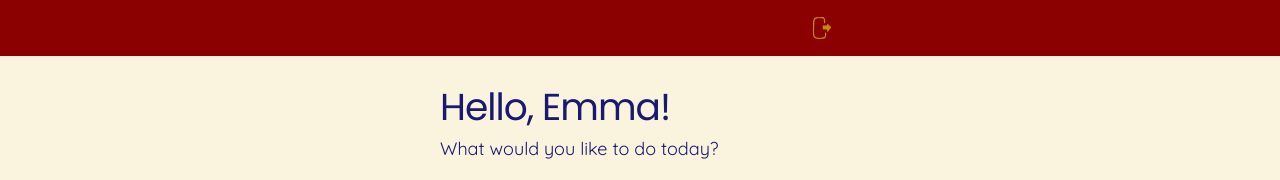
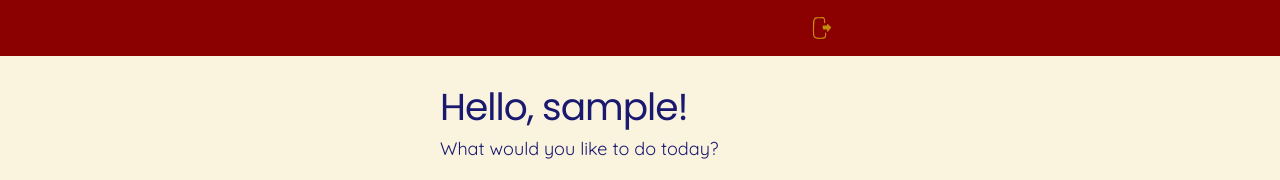
Before and after one commit to AndreaRene/Wishly, a React (Vite) app in the folder frontend/: page /dashboard in a window 1280 px wide. Shown: the top 180 px of the page. Built offline with nearby package versions, Linux system fonts and the light colour scheme; sample sign-in values are in the browser's storage.

Commit message:
code(dashboard) dashboard greets user with username

```diff
--- a/frontend/src/components/auth/Login.jsx
+++ b/frontend/src/components/auth/Login.jsx
@@ -19,11 +19,10 @@ const Login = () => {
             } );
 
             const { access, refresh } = response.data;
+            localStorage.setItem( 'username', username );  // Store username
             localStorage.setItem( 'accessToken', access );
             localStorage.setItem( 'refreshToken', refresh );
-            localStorage.setItem( 'username', response.data.username );
 
-            // Redirect to the dashboard after successful login
             navigate( '/dashboard' );
         } catch ( error ) {
             setErrorMessage( 'Invalid username or password.' );
--- a/frontend/src/components/auth/Signup.jsx
+++ b/frontend/src/components/auth/Signup.jsx
@@ -32,11 +32,10 @@ const Signup = () => {
             } );
 
             if ( response.status === 201 ) {
-                // Store the token in localStorage
+                localStorage.setItem( 'username', username );  // Store username
                 localStorage.setItem( 'accessToken', response.data.accessToken );
                 localStorage.setItem( 'refreshToken', response.data.refreshToken );
 
-                // Redirect to the dashboard
                 navigate( '/dashboard' );
             }
         } catch ( error ) {
--- a/frontend/src/components/pages/Dashboard/Dashboard.jsx
+++ b/frontend/src/components/pages/Dashboard/Dashboard.jsx
@@ -4,7 +4,6 @@ import Calendar from '../../../assets/calendar_goldenrod.svg';
 import { useEffect, useState } from 'react';
 
 const Dashboard = () => {
-
     const [username, setUsername] = useState( '' );
 
     useEffect( () => {
@@ -15,7 +14,7 @@ const Dashboard = () => {
     return (
         <main className="dashboard-content">
             <section className="dashboard-header">
-                <h1>Hello, Emma!</h1>
+                <h1>Hello, { username }!</h1>
                 <p>What would you like to do today?</p>
             </section>
             <section className='card-group'>
```
